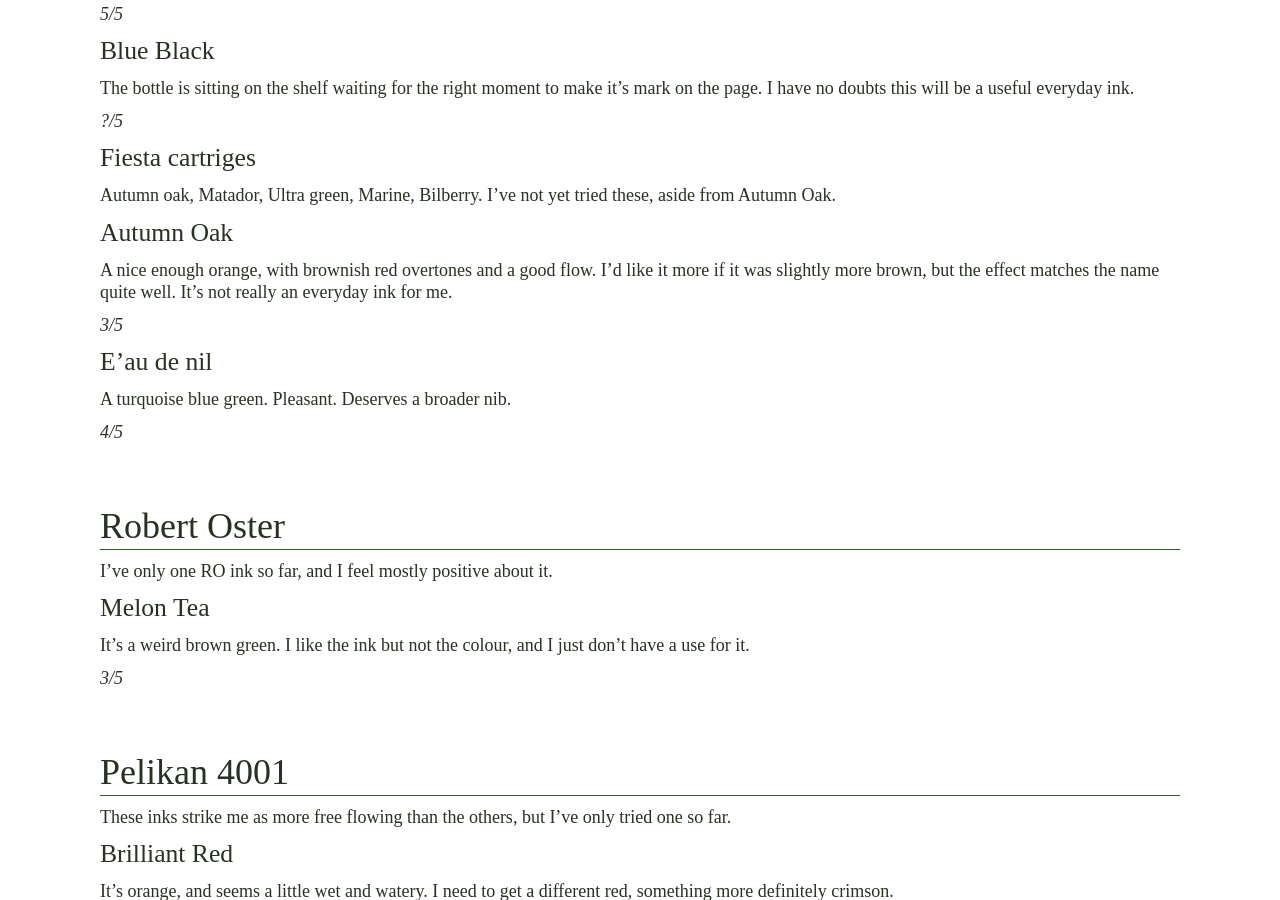
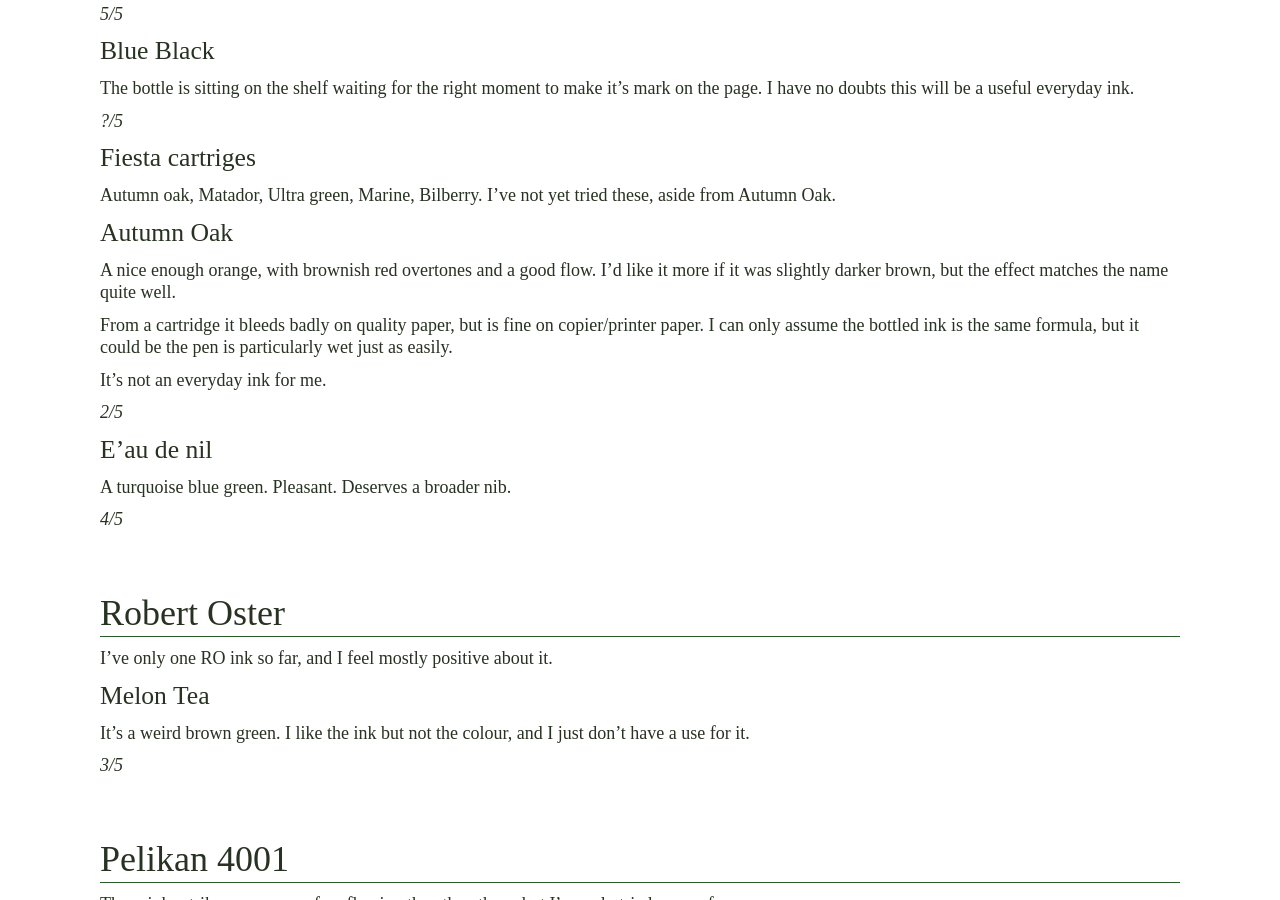
Before and after one commit to antonyh/randonomicon, a Jekyll site: the page built from _posts/2023/2023-08-23-fountain-pen-ink.markdown, in a window 1280 px wide and 900 px high, scrolled down 484 px. Built offline with Jekyll 4.4.1, drawn with Linux system fonts in a browser that asks for light colours; comment, search, counter and statistics services are not loaded.

Commit message:
Updated content with minor corrections

```diff
--- a/_posts/2023/2023-08-23-fountain-pen-ink.markdown
+++ b/_posts/2023/2023-08-23-fountain-pen-ink.markdown
@@ -39,9 +39,13 @@ Autumn oak, Matador, Ultra green, Marine, Bilberry.
 I've not yet tried these, aside from Autumn Oak.
 
 ### Autumn Oak
-A nice enough orange, with brownish red overtones and a good flow. I'd like it more if it was slightly more brown, but the effect matches the name quite well. It's not really an everyday ink for me.
+A nice enough orange, with brownish red overtones and a good flow. I'd like it more if it was slightly darker brown, but the effect matches the name quite well.
 
-_3/5_
+From a cartridge it bleeds badly on quality paper, but is fine on copier/printer paper.  I can only assume the bottled ink is the same formula, but it could be the pen is particularly wet just as easily.
+
+It's not an everyday ink for me.
+
+_2/5_
 
 ### E'au de nil
 A turquoise blue green. Pleasant. Deserves a broader nib.
```
Also changed, not shown: _posts/future/2099-12-31-gcp.markdown (+9 -9 lines).
